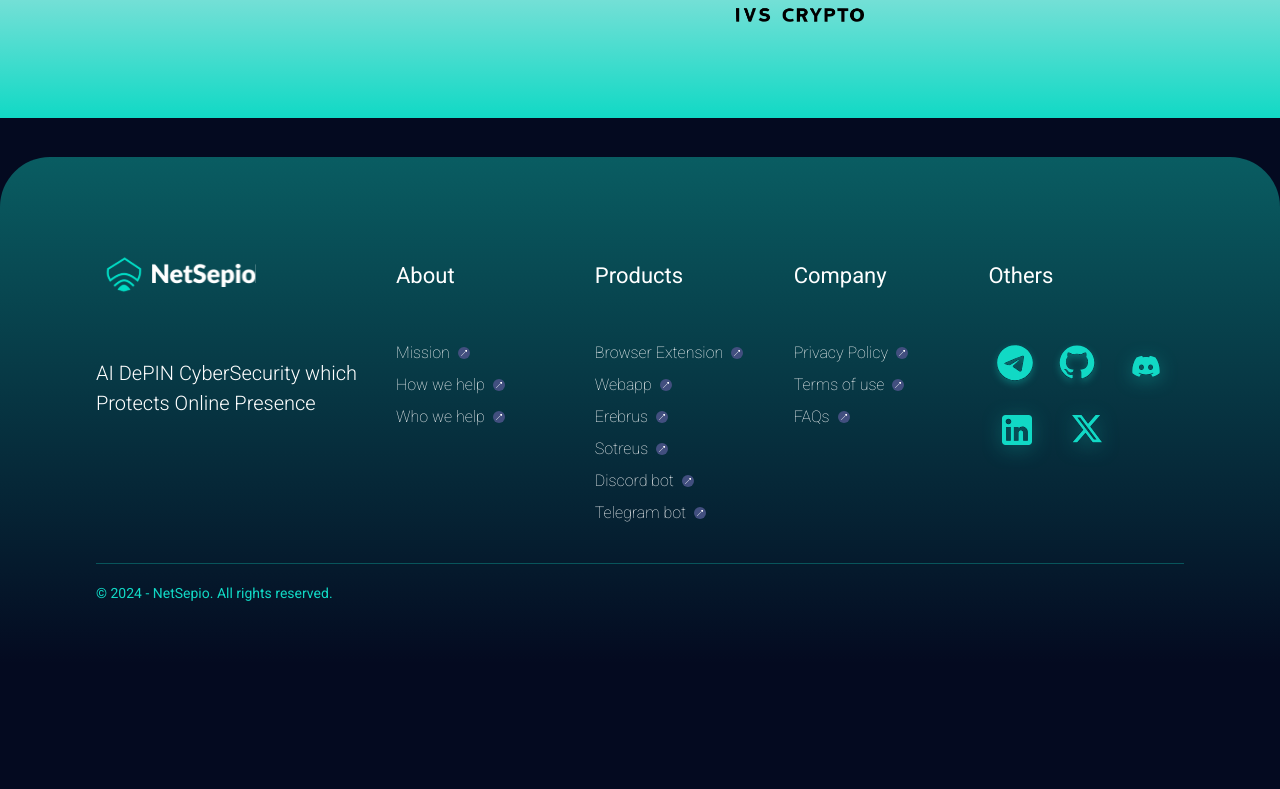
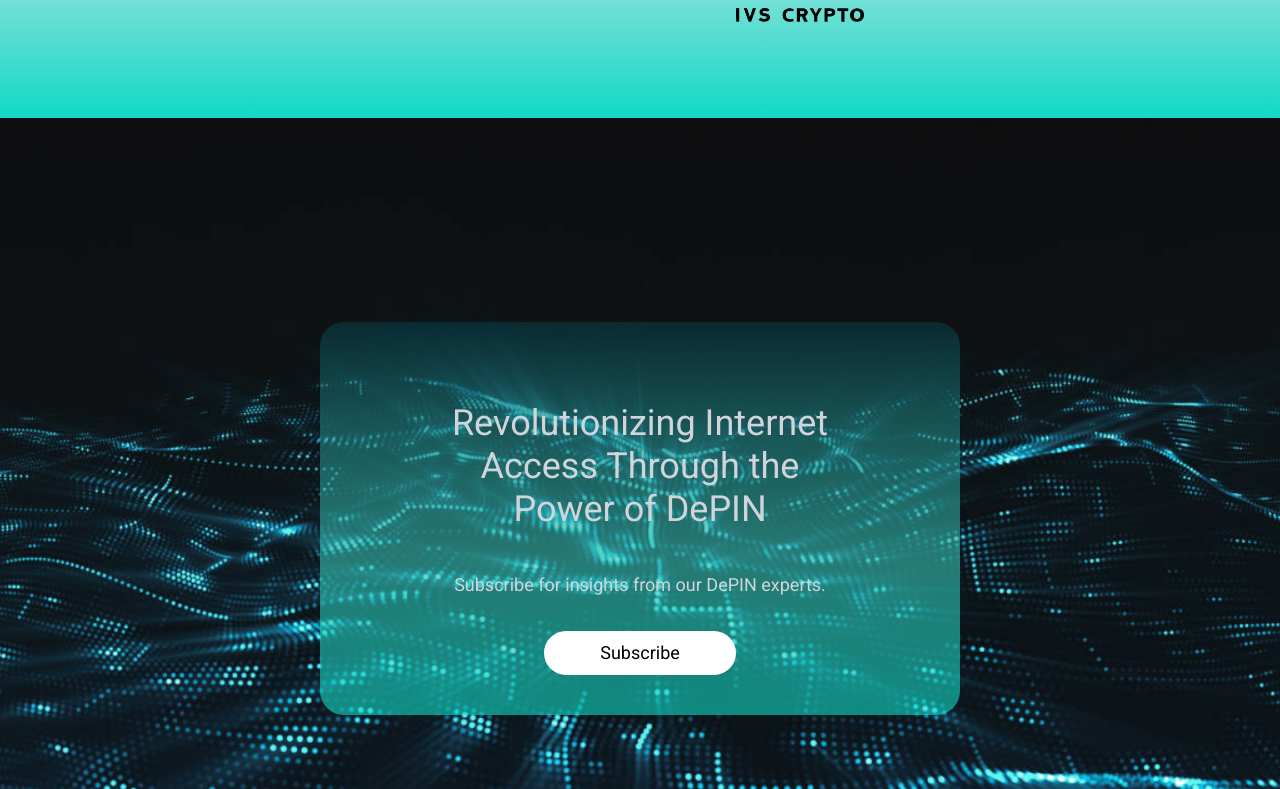
Before and after one commit to NetSepio/website, a Next.js app: page / in a window 1280 px wide. Shown: the part 10671-11460 px from the top of the page. Before the commit the page ends 11335 px from the top, so only its background shows below. Built offline with nearby package versions, Linux system fonts and the light colour scheme.

Commit message:
subscribe section

```diff
--- a/src/app/globals.css
+++ b/src/app/globals.css
@@ -57,3 +57,7 @@
 .cutting-edge {
   background: linear-gradient(to top right, #B7990D80 0%,  #64B96840 30%, #040A20 60% , transparent 100%);
 }
+
+.background-gradient {
+  background: linear-gradient(to bottom, #073A4699 0%, #1F7C7B99 26%, #37BDB099 60%, #11D9C599 100%);
+}
--- a/src/app/page.jsx
+++ b/src/app/page.jsx
@@ -115,6 +115,33 @@
         <Cuttingedge />
         <SuccessRoad />
         <Partners />
+
+        <div className="min-h-screen mx-auto py-20 w-full flex items-center justify-center bg-cover bg-[url('/revolution.png')]">
+  <div className="lg:w-1/2 md:w-1/2 background-gradient lg:py-10 md:py-10 py-5 rounded-3xl mx-4 lg:mx-0 md:mx-0">
+    <div className="flex flex-col items-center justify-start lg:h-full mt-10 lg:ml-0 lg:mr-0 md:ml-0 md:mr-0 ml-4 mr-4 lg:mb-0 mb-2">
+      <h1
+        className="lg:text-4xl md:text-3xl text-2xl text-gray-300 mb-10 text-center lg:w-2/3 md:w-2/3"
+        style={{ lineHeight: '1.2'}}
+      >
+        Revolutionizing Internet Access Through the Power of DePIN
+      </h1>
+      <p
+        className="lg:text-lg md:text-lg text-lg text-gray-300 mb-8 text-center"
+      >
+        Subscribe for insights from our DePIN experts.
+      </p>
+      <div
+        className="text-black py-2 px-14 rounded-full bg-white text-lg"
+        // style={{backgroundImage: 'linear-gradient(#FFFFFF00, #0099FF)'}}
+      >
+        <Link href="https://discord.com/invite/5uaFhNpRF6" target="_blank" rel="noopener noreferrer">
+          Subscribe
+        </Link>
+      </div>
+    </div>
+  </div>
+</div>
+
       </main>
     </>
   );
--- a/src/components/Footer.jsx
+++ b/src/components/Footer.jsx
@@ -13,7 +13,7 @@
   return (
     <div
       style={roboto.style}
-      className=" h-[507px] mt-[3%]  w-full pt-[102px] rounded-t-[12px]  sm:rounded-t-[50px]  bg-gradient-to-t from-primary/40 to-cta/40 "
+      className=" h-[507px] w-full pt-[102px] bg-gradient-to-t from-primary/40 to-cta/40 "
     >
       <footer className="w-[85%] relative mx-auto border-b border-cta border-opacity-30 pb-[30px]  justify-between flex-col gap-8 sm:gap-0  flex lg:flex-row">
         <div className="flex w-max relative bottom-3 flex-col ">
```
Also changed, not shown: public/revolution.png (added).
